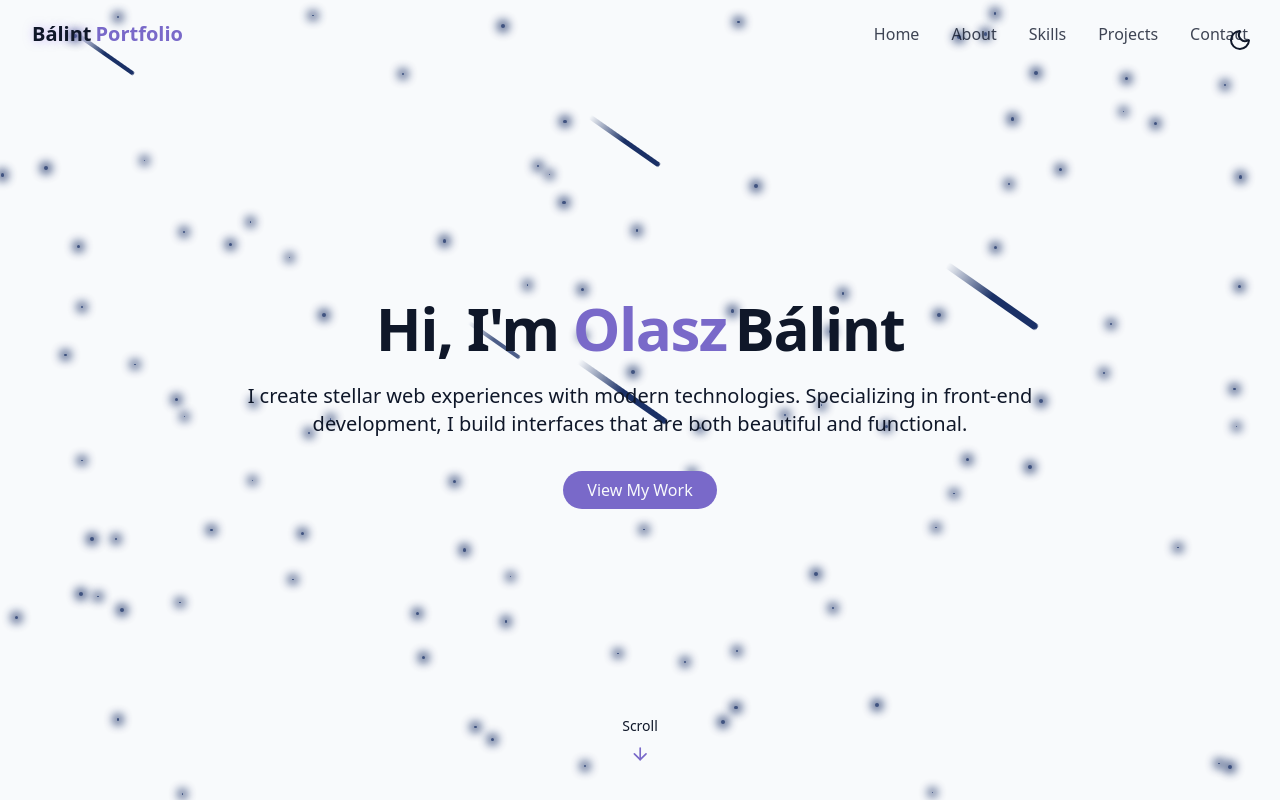
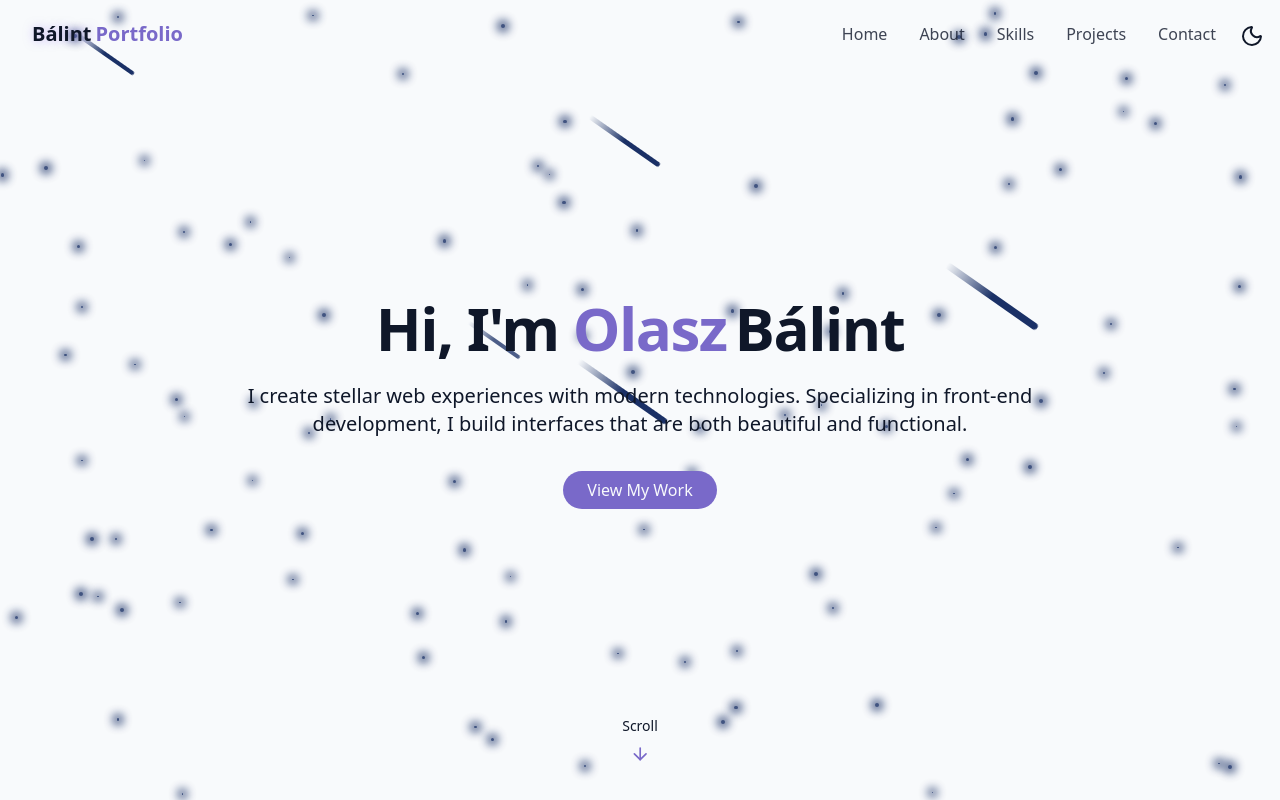
Before and after one commit to olaszb/purgalo-portfolio, a React (Vite) app: page / in a window 1280 px wide. Shown: the top 800 px of the page. Built offline with nearby package versions, Linux system fonts and the light colour scheme.

Commit message:
fixed themetoggle button

```diff
--- a/src/components/Navbar.jsx
+++ b/src/components/Navbar.jsx
@@ -2,6 +2,7 @@ import { cn } from "@/lib/utils";
 import { Menu, X } from "lucide-react";
 import { useEffect, useState } from "react";
 import { Link } from "react-scroll";
+import { ThemeToggle } from "./ThemeToggle";
 
 const navItems = [
   { name: "Home", href: "hero" },
@@ -27,7 +28,7 @@ export const Navbar = () => {
   return (
     <nav
       className={cn(
-        "fixed w-full z-40 transition-all duration-300",
+        "fixed w-full z-40 transition-all duration-300 ",
         isScrolled ? "py-3 bg-background/80 backdrop-blur-md shadow-xs" : "py-5"
       )}
     >
@@ -50,12 +51,13 @@ export const Navbar = () => {
                 {item.name}
             </Link>
           ))}
+          <ThemeToggle/>
         </div>
         {/* mobile nav */}
 
         <button
           onClick={() => setIsMenuOpen((prev) => !prev)}
-          className="md:hidden p-2 mr-3 text-foreground z-50"
+          className="md:hidden lg:hidden p-2 mr-3 text-foreground z-50"
           aria-label={isMenuOpen ? "Close Menu" : "Open Menu"}
         >
           {isMenuOpen ? <X size={24} /> : <Menu size={24} />}
@@ -82,6 +84,7 @@ export const Navbar = () => {
               </a>
             ))}
           </div>
+          <ThemeToggle/>
         </div>
       </div>
     </nav>
--- a/src/components/ThemeToggle.jsx
+++ b/src/components/ThemeToggle.jsx
@@ -32,8 +32,9 @@ export const ThemeToggle = () => {
     <button
       onClick={toggleTheme}
       className={cn(
-        "fixed max-sm:hidden top-5 right-5 z-50 p-2 rounded-full transition-colors duration-300",
-        "focus:outline-hidden"
+        "fixed top-5 right-5 z-50 p-2 rounded-full transition-colors duration-300",
+        "focus:outline-hidden",
+        "md:top-4 md:right-2 max-sm:right-2"
       )}
     >
       {isDarkMode ? (
--- a/src/pages/Home.jsx
+++ b/src/pages/Home.jsx
@@ -12,7 +12,7 @@ export const Home = () => {
   return (
     <div className="min-h-screen bg-background text-foreground overflow-x-hidden">
       {/* Theme Toggle */}
-        <ThemeToggle />
+
 
       {/* Background Effects */}
       <StarBackground/>
```
Also changed, not shown: 1 other file (tests, documents, lock files or other folders).
